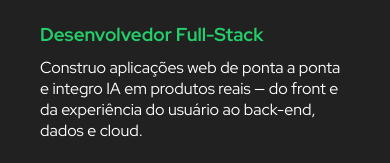
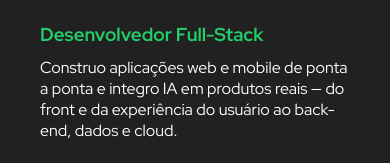
Before and after one commit to carlosEduardo-hub/Portfolio_Dev, a React (Create React App) app: page / in a window 390 px wide. Shown: the part 296-459 px from the top of the page. Built offline with nearby package versions, Linux system fonts and the light colour scheme.

Commit message:
Update Hero component description to include mobile application development alongside web development and AI integration.

```diff
--- a/src/components/Hero/Hero.tsx
+++ b/src/components/Hero/Hero.tsx
@@ -19,7 +19,7 @@ export function Hero(){
         </ScrollAnimation>
         <ScrollAnimation animateIn="fadeInUp" delay={0.6 * 1000}>
           <p className="small-resume">
-            Construo aplicações web de ponta a ponta e integro IA em produtos reais — do front e da experiência do usuário ao back-end, dados e cloud.
+            Construo aplicações web e mobile de ponta a ponta e integro IA em produtos reais — do front e da experiência do usuário ao back-end, dados e cloud.
           </p>
         </ScrollAnimation>
 
```
